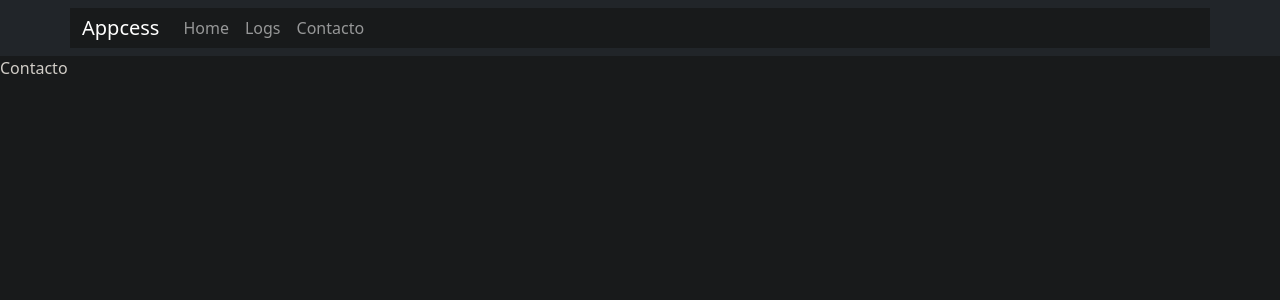
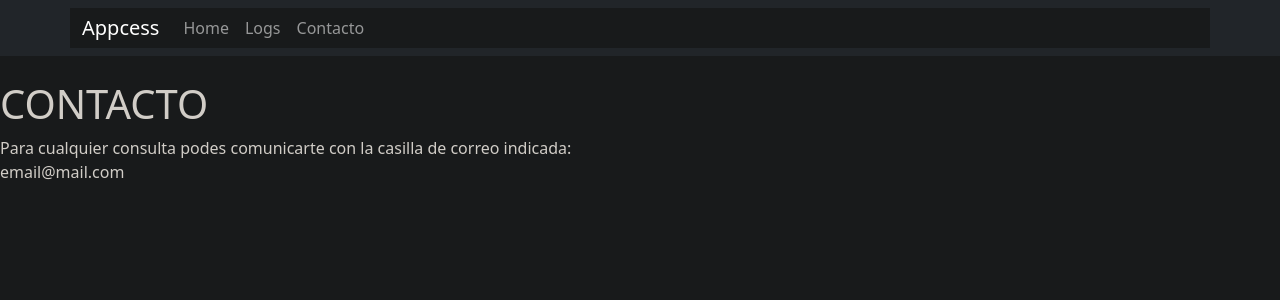
Before and after one commit to facusacchi/edu-unsam-proyecto-final-2021, a React (Create React App) app: page /contacto in a window 1280 px wide. Shown: the top 300 px of the page. Built offline with nearby package versions, Linux system fonts and the light colour scheme.

Commit message:
agregamos contacto

```diff
--- a/src/App.js
+++ b/src/App.js
@@ -17,7 +17,7 @@ const App = () => {
         <Route exact path={"/home"} component={Home}/>
         <Route exact path={"/contacto"} component={Contacto}/>
         <Route exact path={"/logs"} component={Logs}/>
-        <Route exact path={"/registrar"} component={Registrar}/>
+        <Route exact path={"/registrarse"} component={Registrar}/>
       </BrowserRouter>
     </div>
   )
--- a/src/components/Contacto/Contacto.js
+++ b/src/components/Contacto/Contacto.js
@@ -4,7 +4,10 @@ import Menu from '../Menu/Menu';
 const Contacto = () => {
     return(
         <div>
-            Contacto
+          <img src="" alt="" sizes="(max-width: 120px) 100vw, 120px"/>
+          <h1>CONTACTO</h1>
+          <div>Para cualquier consulta podes comunicarte con la casilla de correo indicada:</div>
+          <a>email@mail.com</a>
         </div>
     );
 }
--- a/src/components/Login/login.css
+++ b/src/components/Login/login.css
@@ -34,6 +34,7 @@
 
 #formBasicEmail, #formBasicPassword {
     background-color: #181a1b;
+    color: #d1cdc7;
 }
 
 .ancors {
--- a/src/components/Registrar/Registrar.js
+++ b/src/components/Registrar/Registrar.js
@@ -2,9 +2,9 @@ import React from 'react';
 
 const Registrar = () => {
     return(
-        <>
+        <div>
             Registrar
-        </>
+        </div>
     );
 }
 
```
Also changed, not shown: src/components/Contacto/image-contact.png (added).
